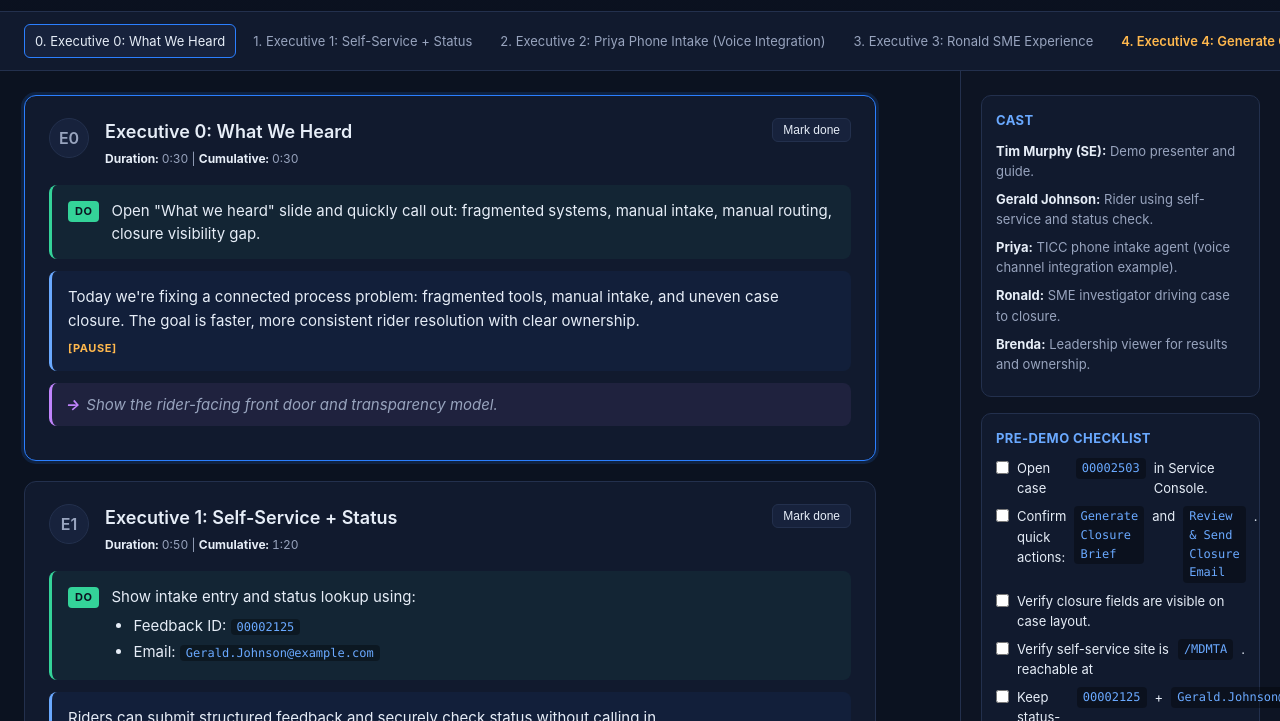
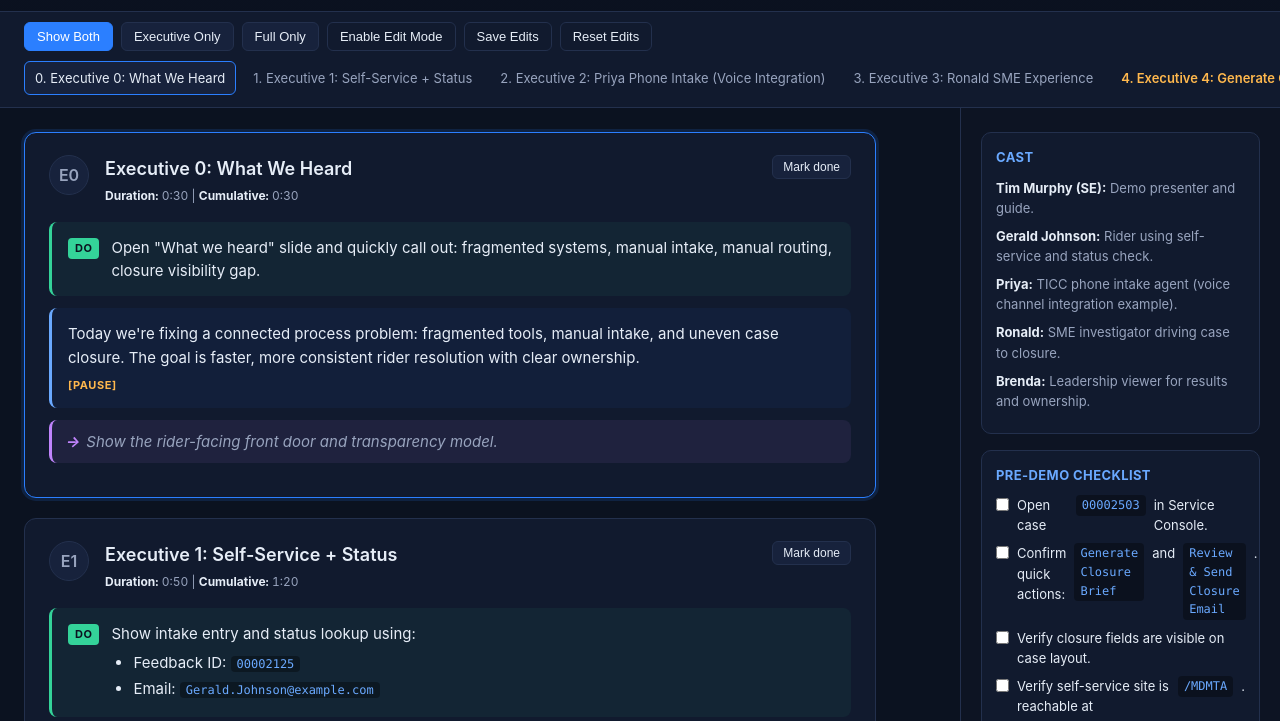
Before and after one commit to tmurphy-sfdc/mdot-mta-occr-demo-script, a plain HTML site: page index.html in a window 1280 px wide. Shown: the part 57-778 px from the top of the page. Drawn offline with Linux system fonts and the light colour scheme.

Commit message:
Move view/edit controls into top controls bar
Co-authored-by: Cursor <cursoragent@cursor.com>

```diff
--- a/index.html
+++ b/index.html
@@ -23,7 +23,7 @@
         </div>
     </header>
 
-    <nav class="stopnav" id="stopNav"></nav>
+    <div class="controls-bar">
         <div class="view-toggle">
             <button class="btn primary" id="btnViewAll">Show Both</button>
             <button class="btn" id="btnViewExec">Executive Only</button>
@@ -31,6 +31,8 @@
             <button class="btn ghost" id="btnEditMode">Enable Edit Mode</button>
             <button class="btn ghost" id="btnSaveEdits">Save Edits</button>
             <button class="btn ghost" id="btnResetEdits">Reset Edits</button>
+        </div>
+        <nav class="stopnav" id="stopNav"></nav>
     </div>
     <div class="exec-summary" data-track="exec">
         <strong>Executive Flow at a Glance (6:00):</strong>
--- a/style.css
+++ b/style.css
@@ -120,22 +120,28 @@ body {
 .btn.done-btn.done { background: var(--do); border-color: var(--do); color: #0b1220; }
 
 /* ========== Stop navigation ========== */
-.stopnav {
+.controls-bar {
     grid-area: nav;
-    display: flex;
-    gap: 6px;
-    padding: 12px 24px;
-    background: var(--panel);
-    border-bottom: 1px solid var(--border);
-    overflow-x: auto;
     position: sticky;
     top: 62px;
     z-index: 9;
+    background: var(--panel);
+    border-bottom: 1px solid var(--border);
+}
+.stopnav {
+    display: flex;
+    gap: 6px;
+    padding: 10px 24px 12px;
+    background: transparent;
+    border-bottom: none;
+    overflow-x: auto;
+    position: static;
 }
 .view-toggle {
     padding: 10px 24px 0;
     display: flex;
     gap: 8px;
+    flex-wrap: wrap;
 }
 .exec-summary {
     margin: 10px 24px 0;
@@ -424,7 +430,7 @@ code {
         grid-template-areas: "top" "nav" "main" "side";
     }
     .sidebar { border-left: none; border-top: 1px solid var(--border); padding: 24px; }
-    .stopnav { top: 62px; }
+    .controls-bar { top: 62px; }
 }
 
 @media (max-width: 620px) {
```
Lines whose indentation alone changed are shown as unchanged.
